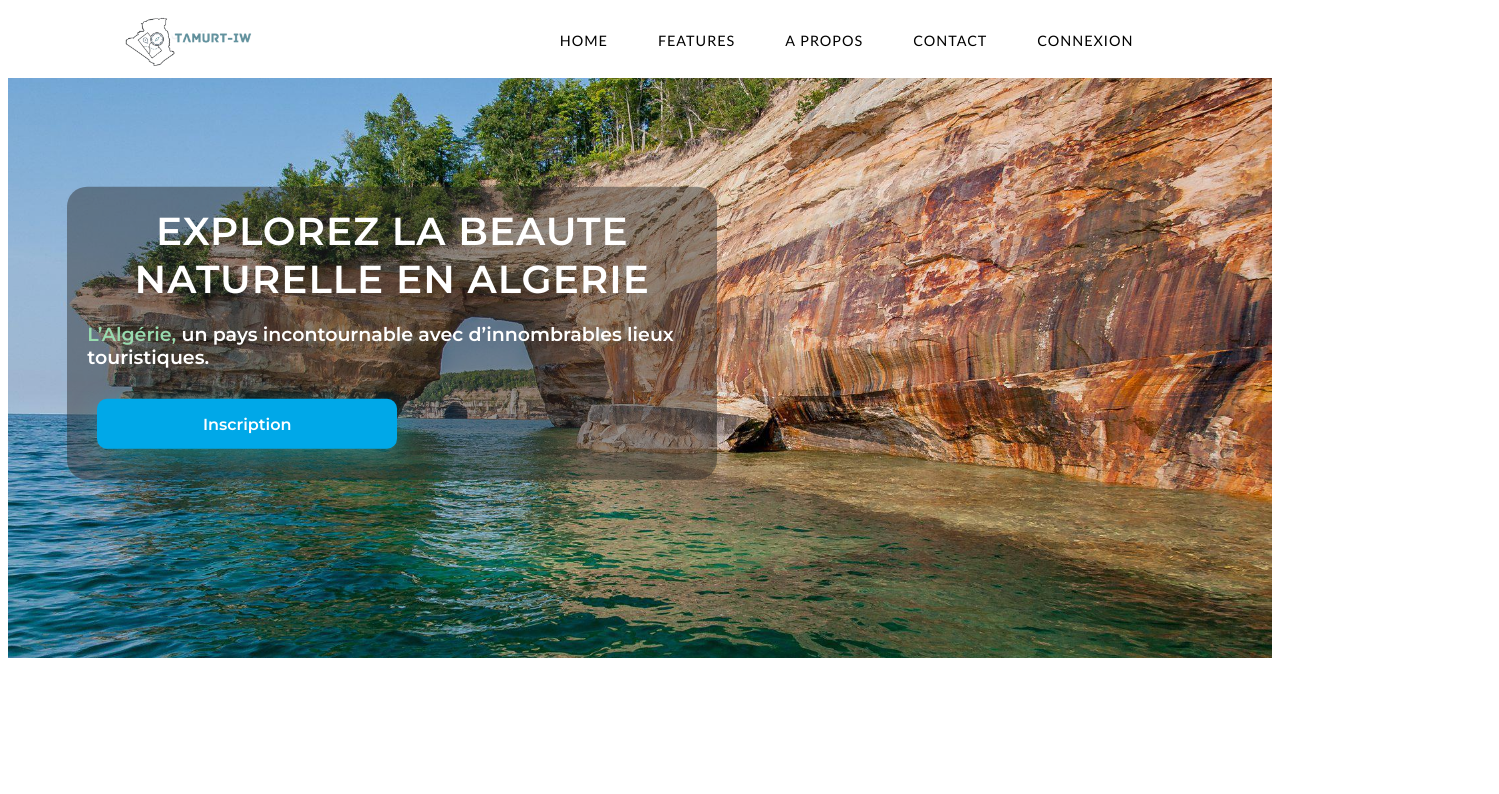
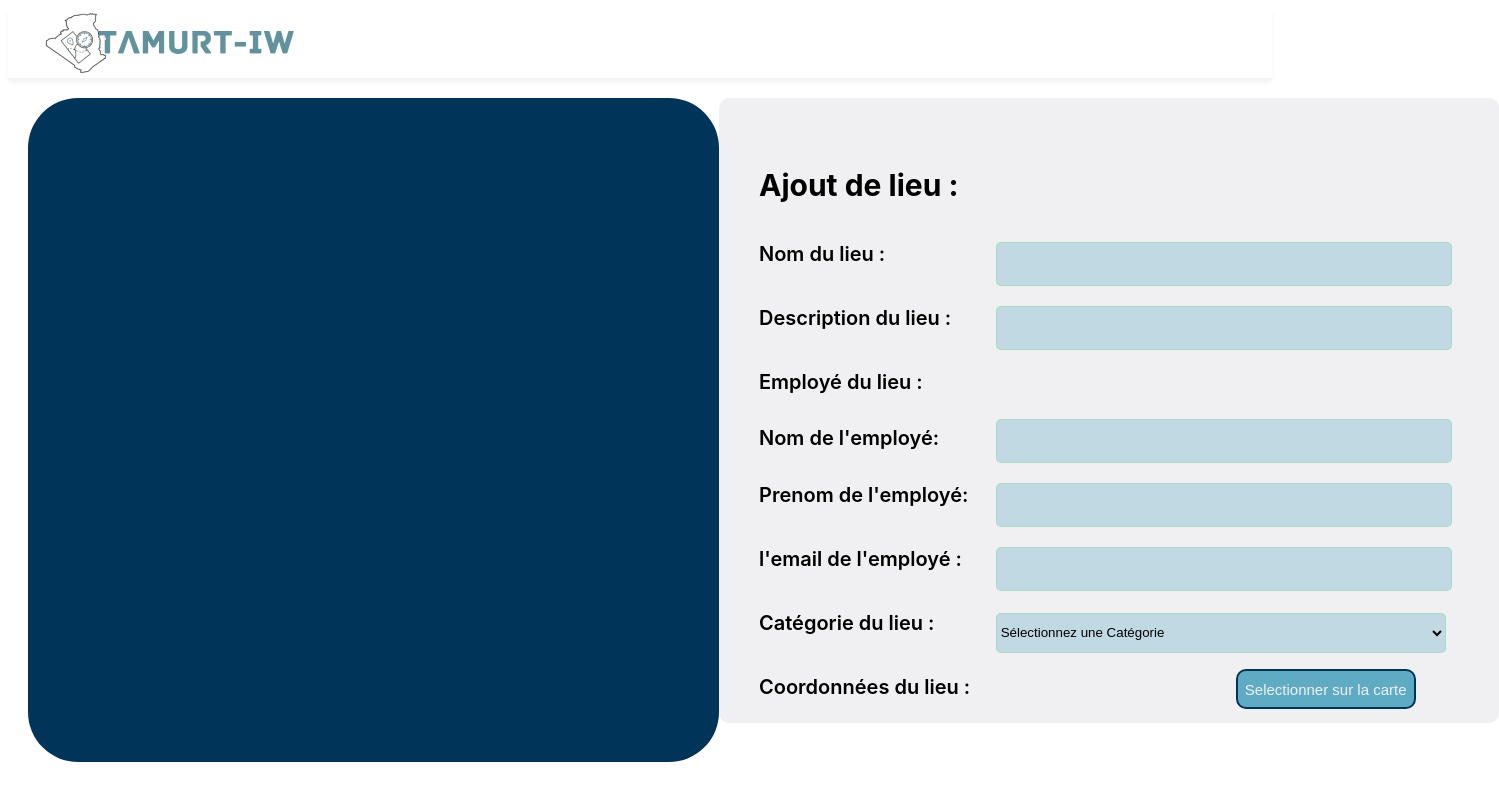
Before and after one commit to taaouss/PROJET-1CS-TAMURTIW, a React (Create React App) app in the folder FRONT/: page /AjouterLieu in a window 1280 px wide. Shown: the top 794 px of the page, 1499 px wide, since content can reach past the window. Built offline with nearby package versions, Linux system fonts and the light colour scheme.

Commit message:
AjouterLieu Updates infoEmployé

```diff
--- a/FRONT/src/App.js
+++ b/FRONT/src/App.js
@@ -23,8 +23,7 @@
 
 function App() {
   return(
-  <LandingPage/>
- /*
+
  <>
  <Router>
  <Routes>
@@ -36,7 +35,7 @@
  </Routes>
  </Router>
  </>
- */
+
   )
 }
 
--- a/FRONT/src/Composants/AjouterLieu/AjouterLieu.css
+++ b/FRONT/src/Composants/AjouterLieu/AjouterLieu.css
@@ -1,5 +1,5 @@
 .InfoContainer1{
-width: 650px;
+width: 680px;
 height: 70vh;
 background: #F0F0F2;
 border-radius: 10px;
@@ -21,7 +21,7 @@
     align-items: center;
 }
 .Description{
-width: 500px;
+width: 450px;
 height: 40px;
 background: rgb(0, 126, 167,0.2);
 border: 1px solid rgba(152, 219, 175, 0.6);
@@ -29,7 +29,7 @@
 margin-top: 20px;
 }
 .Nom {
-    width: 500px;
+    width: 450px;
     height: 40px;
     background: rgb(0, 126, 167,0.2);
     border: 1px solid rgba(152, 219, 175, 0.6);
@@ -37,7 +37,7 @@
     margin-top: 20px;
 }
 .Categorie{
-    width: 500px;
+    width: 450px;
     height: 40px;
     background: rgb(0, 126, 167,0.2);
     border: 1px solid rgba(152, 219, 175, 0.6);
@@ -89,7 +89,7 @@
     flex-direction: column;
 }
 .Latitude{
-    width: 500px;
+    width: 450px;
     height: 40px;
     background: rgb(0, 126, 167,0.2);
     border: 1px solid rgba(152, 219, 175, 0.6);
@@ -97,7 +97,7 @@
     margin-top: 20px;
 }
 .Longitude{
-    width: 500px;
+    width: 450px;
     height: 40px;
     background: rgb(0, 126, 167,0.2);
     border: 1px solid rgba(152, 219, 175, 0.6);
--- a/FRONT/src/Composants/AjouterLieu/AjouterLieu.js
+++ b/FRONT/src/Composants/AjouterLieu/AjouterLieu.js
@@ -4,10 +4,12 @@
 function AjouterLieu() {
   const [nomLieu, setnomLieu] = useState('');
   const [categorie, setCategorie] = useState('');
-  const [employeLieu, setEmployeLieu] = useState('');
   const [description, setDescription] = useState('');
   const [longitude, setLongitude] = useState("");
   const [latitude, setLatitude] = useState("");
+  const [nomEmploye, setLNomEmploye] = useState("");
+  const [prenomEmploye, setPrenomEmploye] = useState("");
+  const [emailEmploye, setEmailEmploye] = useState("");
   const handleSubmit = (event) => {
     event.preventDefault();
     setnomLieu('');
@@ -15,14 +17,18 @@
     setDescription('');
     setLongitude("");
     setLatitude("");
+    setLNomEmploye("");
+    setPrenomEmploye('');
+    setEmailEmploye('');
   };
   return (
     <div>
     <div className='bar'/>
     <div className='containerA'>
     <div className='Map'></div>
-    <div className='InfoContainer1'>
+    <div  style={{ maxHeight: '525px', overflow: 'auto'}} className='InfoContainer1'>
     <form onSubmit={handleSubmit}>
+      <h2>Ajout de lieu :</h2>
     <div>
       <label className='gridLabel'>
          <p>Nom du lieu :</p>
@@ -35,10 +41,19 @@
         <input className='Description' type="text" value={description} onChange={(e) => setDescription(e.target.value)} />
       </label>
     </div>
-    <div>
+    <div className='coordonnees'>
+      <p> Employé du lieu :</p>
+      <label className='gridLabel' >
+        Nom de l'employé:
+        <input className='Longitude' type="text" value={nomEmploye} onChange={(e) => setLNomEmploye(e.target.value)} />
+      </label>
       <label className='gridLabel'>
-         <p>Employé du lieu :</p>
-        <input  className='Nom'type="text" value={employeLieu} onChange={(e) => setEmployeLieu(e.target.value)} />
+        Prenom de l'employé:
+        <input className='Latitude' type="text" value={prenomEmploye} onChange={(e) => setPrenomEmploye(e.target.value)} />
+      </label>
+      <label className='gridLabel'>
+        l'email de l'employé :
+        <input className='Latitude' type="email" value={emailEmploye} onChange={(e) => setEmailEmploye(e.target.value)} />
       </label>
     </div>
     <div>
```
